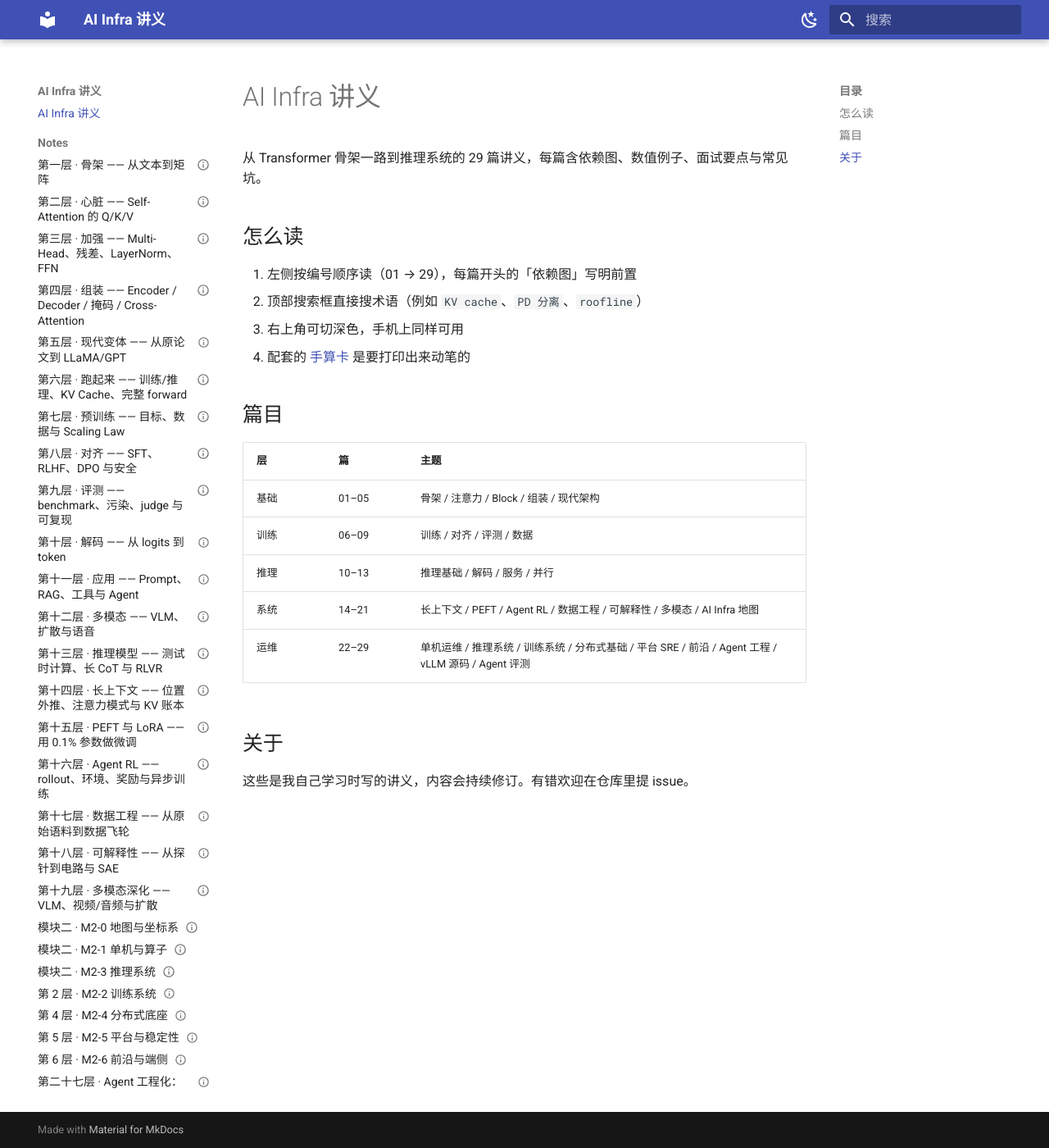
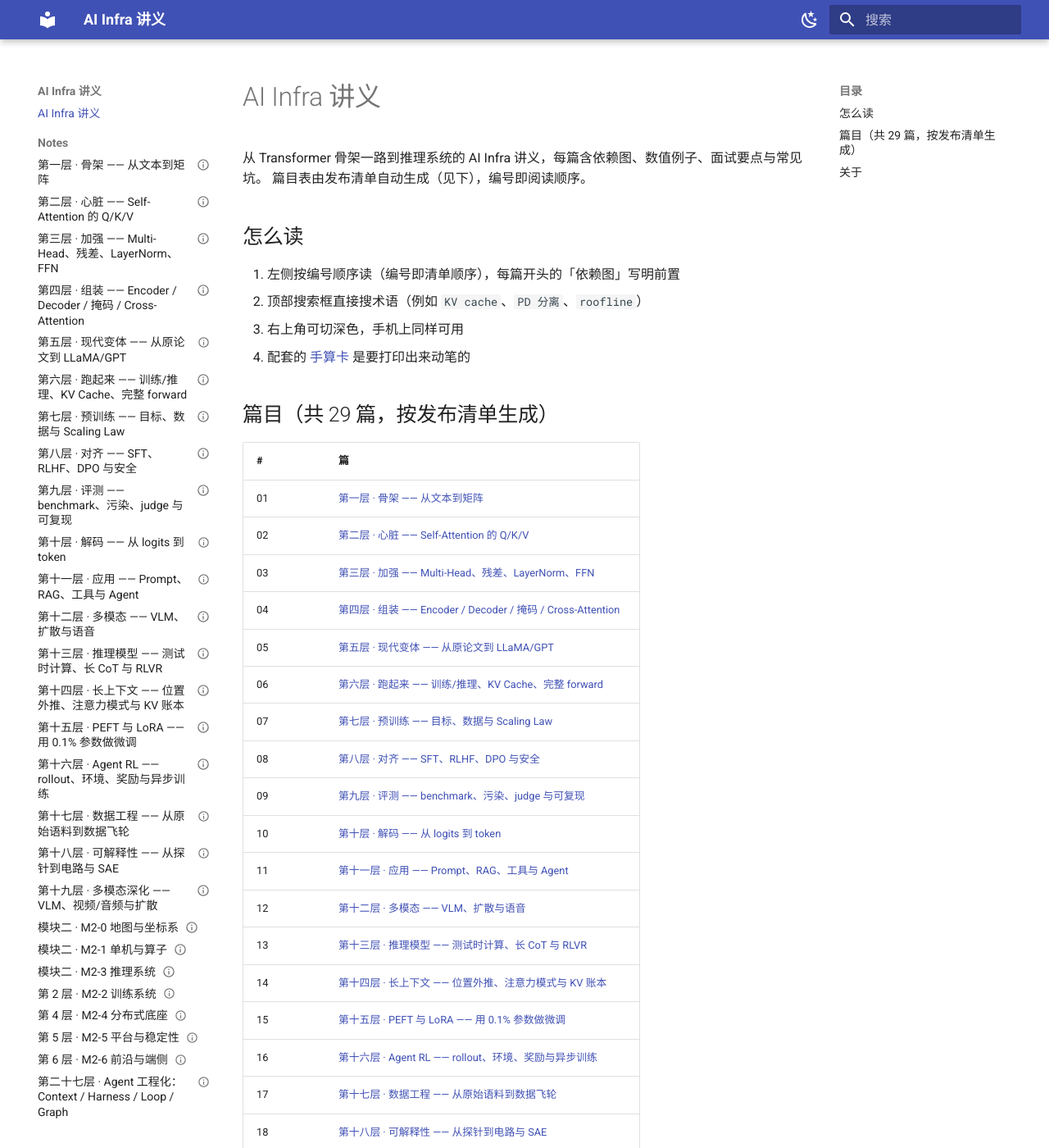
Before and after one commit to Xingkai98/ai-infra-notes-site, an MkDocs documentation site: the page built from docs/index.md, in a window 1280 px wide and 1400 px high. Shown: the whole window at 82% size. Built offline with MkDocs 1.6.1 and Material for MkDocs 9.7.7, drawn with Linux system fonts in a browser that asks for light colours; some of the changed text lies outside the part shown.

Commit message:
sync: 讲义发布（清单制）

```diff
--- a/docs/index.md
+++ b/docs/index.md
@@ -1,23 +1,52 @@
 # AI Infra 讲义
 
-从 Transformer 骨架一路到推理系统的 29 篇讲义，每篇含依赖图、数值例子、面试要点与常见坑。
+从 Transformer 骨架一路到推理系统的 AI Infra 讲义，每篇含依赖图、数值例子、面试要点与常见坑。
+篇目表由发布清单自动生成（见下），编号即阅读顺序。
 
 ## 怎么读
 
-1. 左侧按编号顺序读（01 → 29），每篇开头的「依赖图」写明前置
+1. 左侧按编号顺序读（编号即清单顺序），每篇开头的「依赖图」写明前置
 2. 顶部搜索框直接搜术语（例如 `KV cache`、`PD 分离`、`roofline`）
 3. 右上角可切深色，手机上同样可用
 4. 配套的 [手算卡](worksheets/index.md) 是要打印出来动笔的
 
-## 篇目
+<!-- ENTRIES:BEGIN（以下篇目由 publish_notes.py 按 publish.yaml 生成，勿手改）-->
 
-| 层 | 篇 | 主题 |
-|---|---|---|
-| 基础 | 01–05 | 骨架 / 注意力 / Block / 组装 / 现代架构 |
-| 训练 | 06–09 | 训练 / 对齐 / 评测 / 数据 |
-| 推理 | 10–13 | 推理基础 / 解码 / 服务 / 并行 |
-| 系统 | 14–21 | 长上下文 / PEFT / Agent RL / 数据工程 / 可解释性 / 多模态 / AI Infra 地图 |
-| 运维 | 22–29 | 单机运维 / 推理系统 / 训练系统 / 分布式基础 / 平台 SRE / 前沿 / Agent 工程 / vLLM 源码 / Agent 评测 |
+## 篇目（共 29 篇，按发布清单生成）
+
+| # | 篇 |
+|---|---|
+| 01 | [第一层 · 骨架 —— 从文本到矩阵](notes/01_skeleton.md) |
+| 02 | [第二层 · 心脏 —— Self-Attention 的 Q/K/V](notes/02_attention.md) |
+| 03 | [第三层 · 加强 —— Multi-Head、残差、LayerNorm、FFN](notes/03_block.md) |
+| 04 | [第四层 · 组装 —— Encoder / Decoder / 掩码 / Cross-Attention](notes/04_architecture.md) |
+| 05 | [第五层 · 现代变体 —— 从原论文到 LLaMA/GPT](notes/05_modern.md) |
+| 06 | [第六层 · 跑起来 —— 训练/推理、KV Cache、完整 forward](notes/06_inference.md) |
+| 07 | [第七层 · 预训练 —— 目标、数据与 Scaling Law](notes/07_pretraining.md) |
+| 08 | [第八层 · 对齐 —— SFT、RLHF、DPO 与安全](notes/08_alignment.md) |
+| 09 | [第九层 · 评测 —— benchmark、污染、judge 与可复现](notes/09_evaluation.md) |
+| 10 | [第十层 · 解码 —— 从 logits 到 token](notes/10_decoding.md) |
+| 11 | [第十一层 · 应用 —— Prompt、RAG、工具与 Agent](notes/11_applications.md) |
+| 12 | [第十二层 · 多模态 —— VLM、扩散与语音](notes/12_multimodal.md) |
+| 13 | [第十三层 · 推理模型 —— 测试时计算、长 CoT 与 RLVR](notes/13_reasoning.md) |
+| 14 | [第十四层 · 长上下文 —— 位置外推、注意力模式与 KV 账本](notes/14_long_context.md) |
+| 15 | [第十五层 · PEFT 与 LoRA —— 用 0.1% 参数做微调](notes/15_peft_lora.md) |
+| 16 | [第十六层 · Agent RL —— rollout、环境、奖励与异步训练](notes/16_agent_rl.md) |
+| 17 | [第十七层 · 数据工程 —— 从原始语料到数据飞轮](notes/17_data_engineering.md) |
+| 18 | [第十八层 · 可解释性 —— 从探针到电路与 SAE](notes/18_interpretability.md) |
+| 19 | [第十九层 · 多模态深化 —— VLM、视频/音频与扩散](notes/19_multimodal_deep.md) |
+| 20 | [M2-0 · 地图与坐标系](notes/20_ai_infra_map.md) |
+| 21 | [M2-1 · 单机与算子（地基）](notes/21_single_node_ops.md) |
+| 22 | [M2-3 · 推理系统](notes/22_inference_systems.md) |
+| 23 | [M2-2 · 训练系统](notes/23_training_systems.md) |
+| 24 | [M2-4 · 分布式底座](notes/24_distributed_base.md) |
+| 25 | [M2-5 · 平台与稳定性](notes/25_platform_sre.md) |
+| 26 | [M2-6 · 前沿与端侧](notes/26_frontier_edge.md) |
+| 27 | [第二十七层 · Agent 工程化：Context / Harness / Loop / Graph](notes/27_agent_engineering.md) |
+| 28 | [第二十八层 · vLLM v1 源码 trace：一次请求怎么走](notes/28_vllm_source_trace.md) |
+| 29 | [第二十九层 · Agent 评测 Infra：从打分到可复现的评测平台](notes/29_agent_eval_infra.md) |
+
+<!-- ENTRIES:END -->
 
 ## 关于
 
--- a/mkdocs.yml
+++ b/mkdocs.yml
@@ -1,5 +1,5 @@
 site_name: AI Infra 讲义
-site_description: 从 Transformer 骨架到推理系统的 29 篇讲义
+site_description: 从 Transformer 骨架到推理系统的 AI Infra 讲义（篇目见首页，由发布清单生成）
 docs_dir: docs
 site_dir: site
 use_directory_urls: true
```
